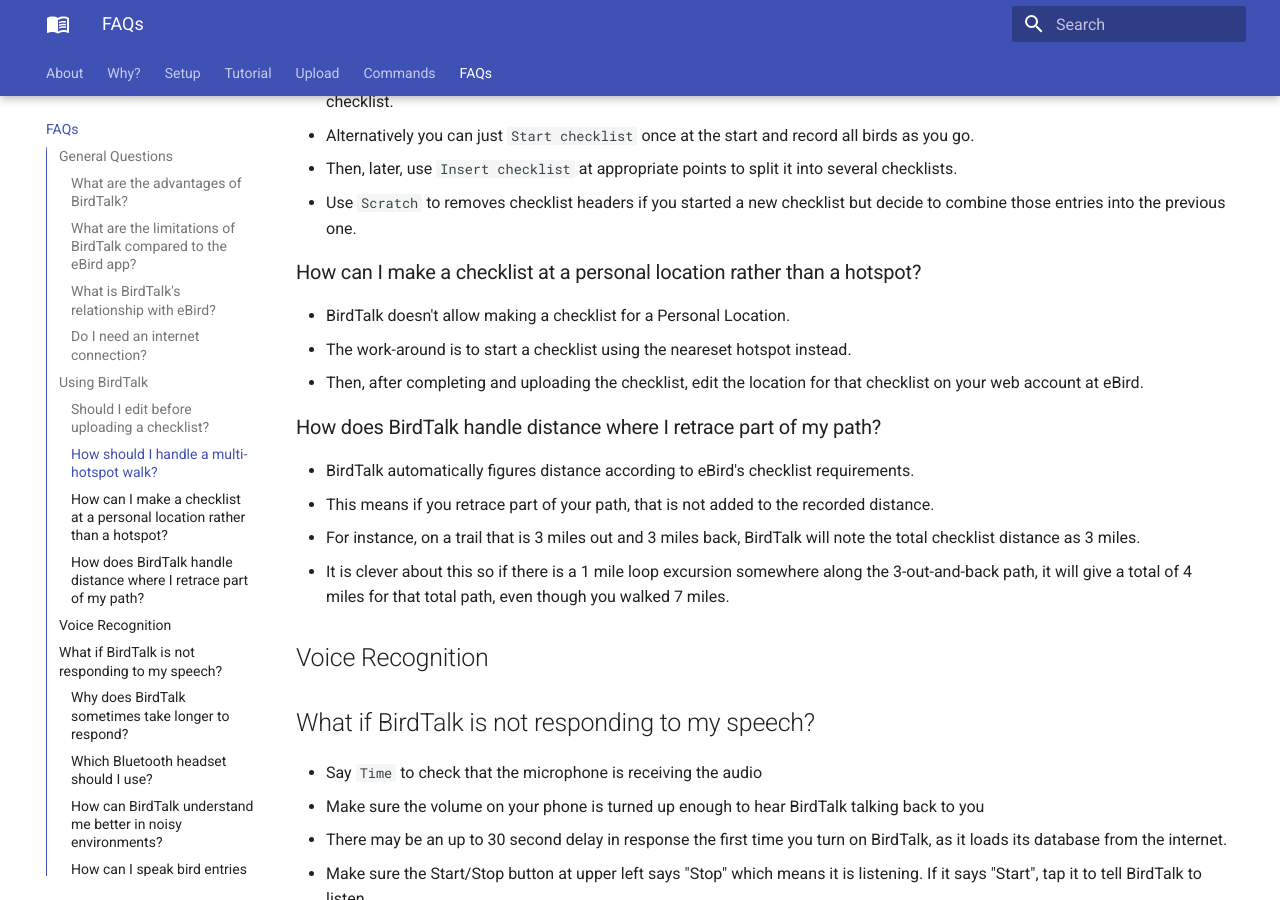
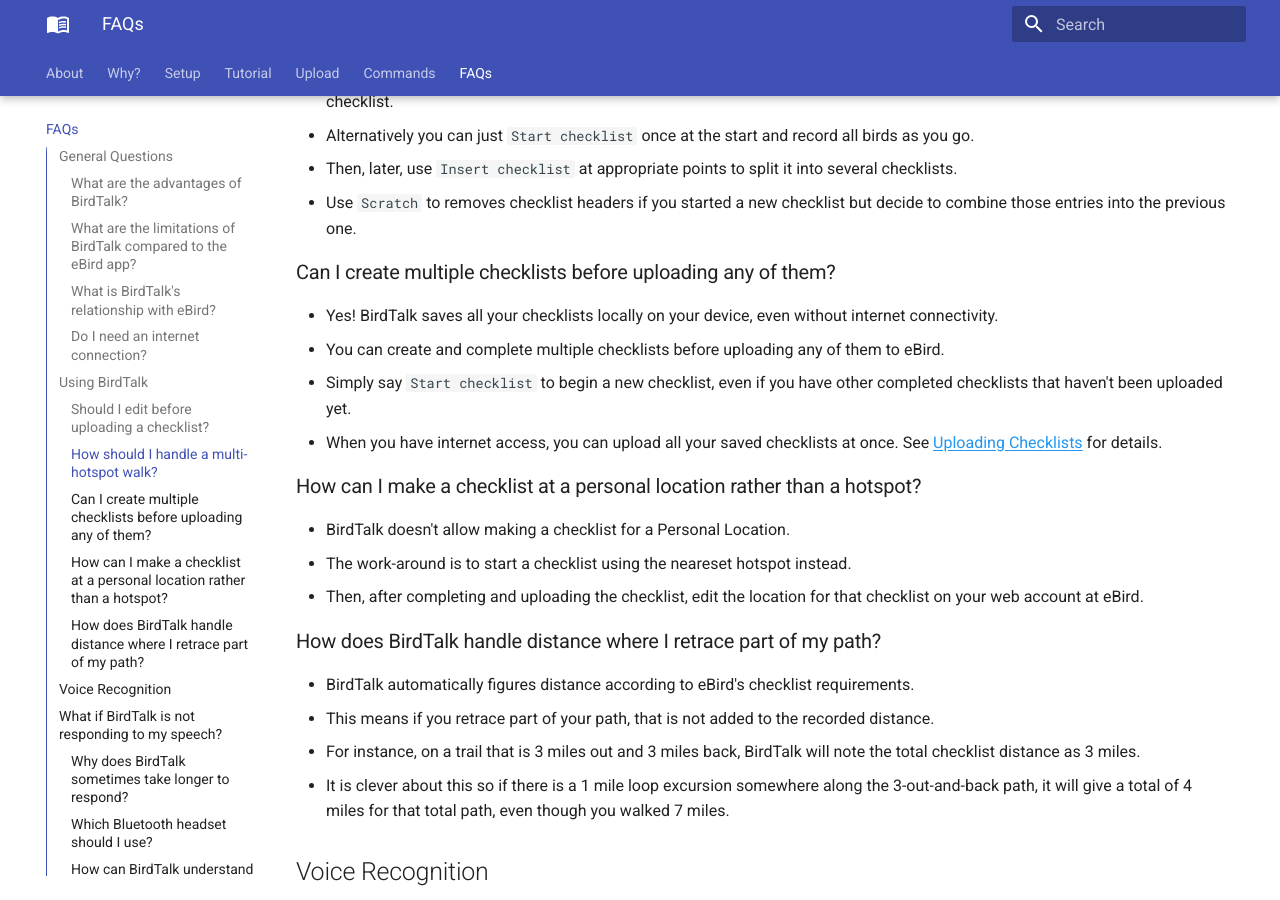
Before and after one commit to johncallender/birdtalk-docs, an MkDocs documentation site: the page built from docs/faq.md, in a window 1280 px wide and 900 px high, scrolled down 1327 px. Built offline with MkDocs 1.6.1 and Material for MkDocs 9.7.7, drawn with Linux system fonts in a browser that asks for light colours.

Commit message:
docs: clarify ability to create multiple checklists before uploading
Addresses user confusion about creating multiple checklists before uploading them to eBird, especially when offline. Updated documentation in uploading-checklists.md, getting-started.md, and added a new FAQ entry.

```diff
--- a/docs/faq.md
+++ b/docs/faq.md
@@ -46,6 +46,13 @@
 - Alternatively you can just `Start checklist` once at the start and record all birds as you go.
 - Then, later, use `Insert checklist` at appropriate points to split it into several checklists.
 - Use `Scratch` to removes checklist headers if you started a new checklist but decide to combine those entries into the previous one.
+
+### Can I create multiple checklists before uploading any of them?
+
+- Yes! BirdTalk saves all your checklists locally on your device, even without internet connectivity.
+- You can create and complete multiple checklists before uploading any of them to eBird.
+- Simply say `Start checklist` to begin a new checklist, even if you have other completed checklists that haven't been uploaded yet.
+- When you have internet access, you can upload all your saved checklists at once. See [Uploading Checklists](uploading-checklists.md) for details.
 
 ### How can I make a checklist at a personal location rather than a hotspot?
 
```
Also changed, not shown: doc/birdtalk-docs-notes.md (+8 -1 lines), docs/getting-started.md (+2 -0 lines), docs/uploading-checklists.md (+2 -0 lines).
